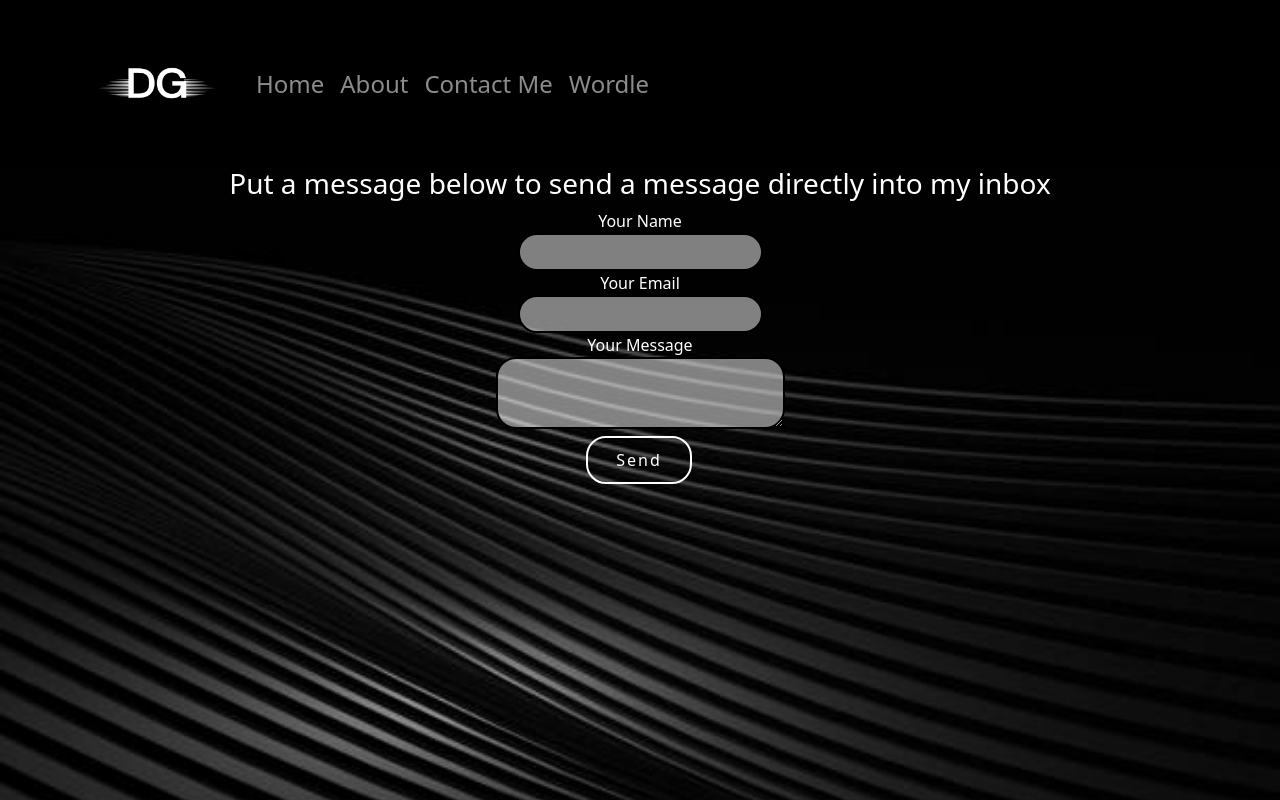
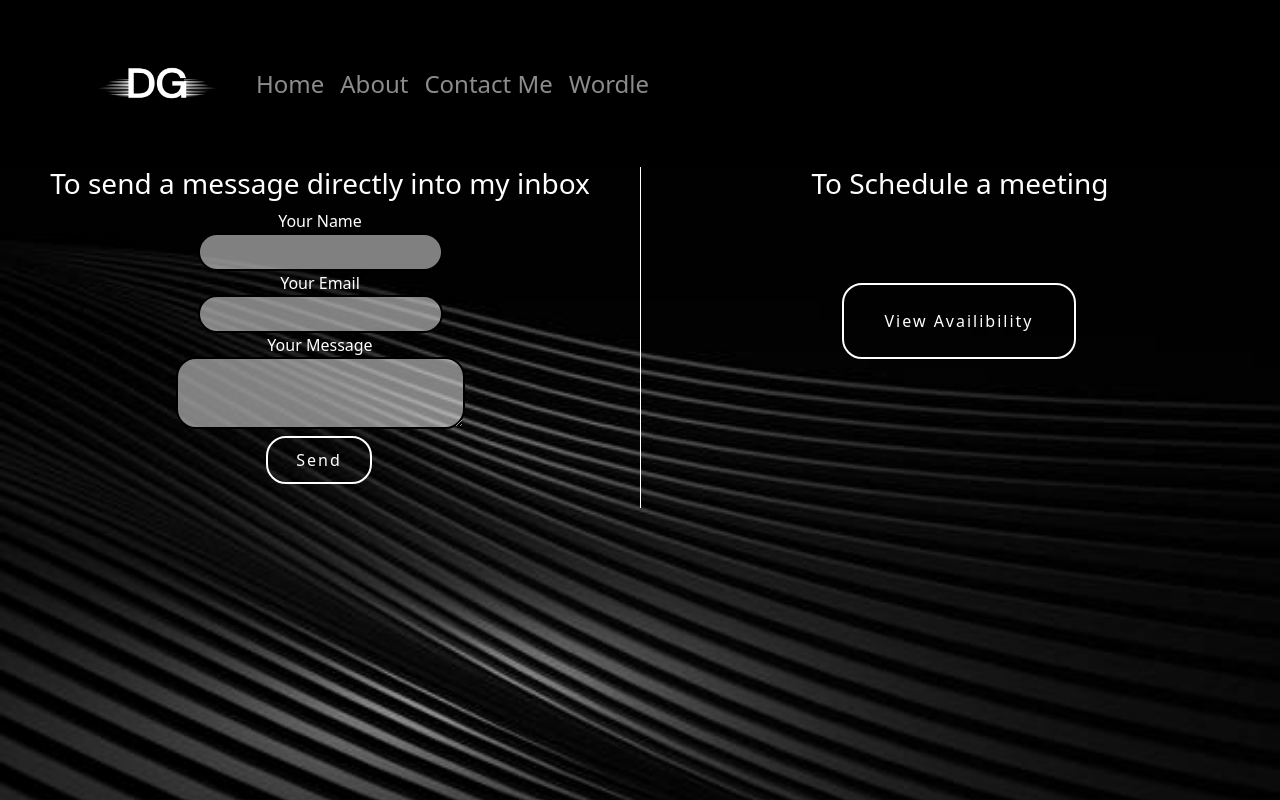
Before and after one commit to DanielGrib/My-Website, a React (Create React App) app: page /contact in a window 1280 px wide. Built offline with nearby package versions, Linux system fonts and the light colour scheme.

Commit message:
April 17th Update

```diff
--- a/src/components/About.js
+++ b/src/components/About.js
@@ -18,8 +18,8 @@ const About = () => {
         <h2>Graduate from Advanced Computer Engineering Technology - Computer Science</h2>
         <p>I'm a junior software developer experienced in Java Maven, Selenium, and Postman for secure login pages and automated testing.
           Collaborated on an online learning platform using JavaScript, React, and MongoDB for agile prototype development.
-          I have earned multiple certifications in Java and C++ through SoloLearn, a renowned platform for online learning.
-          My portfolio includes a dynamic project like the Wordle game that you could tryout yourself, including this basic website</p>
+          I have earned multiple certifications in Java and C# through SoloLearn, a renowned platform for online learning.
+          My portfolio includes a dynamic project like the Wordle game that you could tryout yourself, including this website.</p>
         <p>my favorite top three resources for learning is</p>
         <ul>
           <li>Youtube for visual demonstrations</li>
--- a/src/components/Contact.css
+++ b/src/components/Contact.css
@@ -1,3 +1,13 @@
+.contact{
+    display: flex;
+    position: relative;
+}
+
+.left-content{
+    flex:1;
+
+    }
+
 form{
     color: white;
     display: flex;
@@ -6,6 +16,8 @@ form{
     width: 100%;
     font-size: 16px;
 }
+
+
 
 input{
     padding: 10px 28px;
@@ -67,3 +79,39 @@ textarea:hover{
     color:black;
     transition: all 0.8s ease;
 }
+
+.right-content{
+    flex:1;
+}
+
+
+.availibility a{
+    padding: 25px 40px;
+    text-decoration: none;
+    border: 2px solid;
+    border-radius: 20px;
+    letter-spacing: 2px;
+    background-color: transparent;
+    color: white;
+    position: relative;
+    top: 100px;
+    right:1px;
+}
+
+.availibility a:hover{
+    background-color: white;
+    color:black;
+    transition: all 0.5s ease;
+    left: 0px;
+}
+
+.contact::after{
+content:'';
+position: absolute;
+top:0;
+bottom: 0;
+left:50%;
+width: 1px;
+background-color: white;
+height:110%;
+}
--- a/src/components/Contact.js
+++ b/src/components/Contact.js
@@ -5,6 +5,10 @@ const Contact = () => {
   const form = useRef();
   const [text, setText]=useState('');
   const textareaRef=useRef(null);
+
+  const handleClick = () =>{
+    console.log("Link clicked, new tab opened");
+  }
 
   const handleInput = () => {
     const textarea = textareaRef.current;
@@ -17,7 +21,7 @@ const Contact = () => {
     e.preventDefault();
 
     try {
-      const formSubmitUrl = 'https://formsubmit.co/fa45666464e398eb9e1f6baac1dd67bf';
+      const formSubmitUrl = 'https://formsubmit.co/danielgribanovwork@gmail.com';
       const formData = new FormData(form.current);
       const response = await fetch(formSubmitUrl, {
         method: 'POST',
@@ -41,7 +45,8 @@ const Contact = () => {
 
   return (
     <div className='contact'>
-      <h3>Put a message below to send a message directly into my inbox</h3>
+      <div className='left-content'>
+      <h3>To send a message directly into my inbox</h3>
       <form ref={form} onSubmit={sendEmail}>
         <label>Your Name</label>
         <input type="text" name="user_name" />
@@ -51,6 +56,13 @@ const Contact = () => {
         <textarea ref={textareaRef} value={text} onInput={handleInput} name="message" />
         <input type="submit" value="Send" />
       </form>
+      </div>
+      <div className='right-content'>
+      <h3>To Schedule a meeting</h3>
+      <div className='availibility'>
+      <a href="https://cal.com/danielgribanov" target="_blank" rel="noopener noreferrer" onClick={handleClick}>View Availibility</a>
+      </div>
+      </div>
     </div>
   );
 };
--- a/src/components/Home.js
+++ b/src/components/Home.js
@@ -12,7 +12,7 @@ const Home = () => {
     <div>
     <div className='home'>
     <h2>Hi, My name is Daniel Gribanov</h2>
-    <h3>Junior Developer</h3>
+    <h3>Software Developer</h3>
     <h3>Recent Graduate from Algonquin College</h3>
     </div>
     <div className='link'>
```
Also changed, not shown: public/manifest.json, 1 other file (tests, documents, lock files or other folders).
